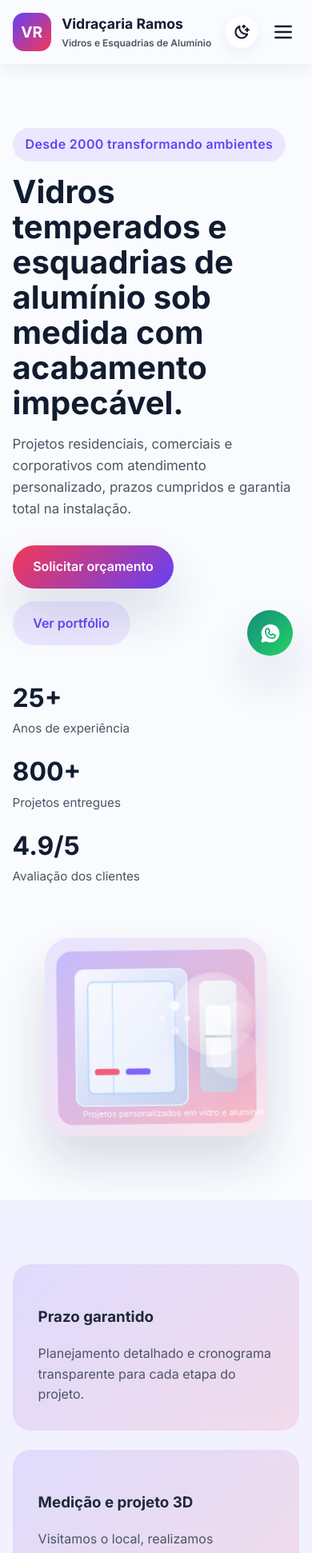
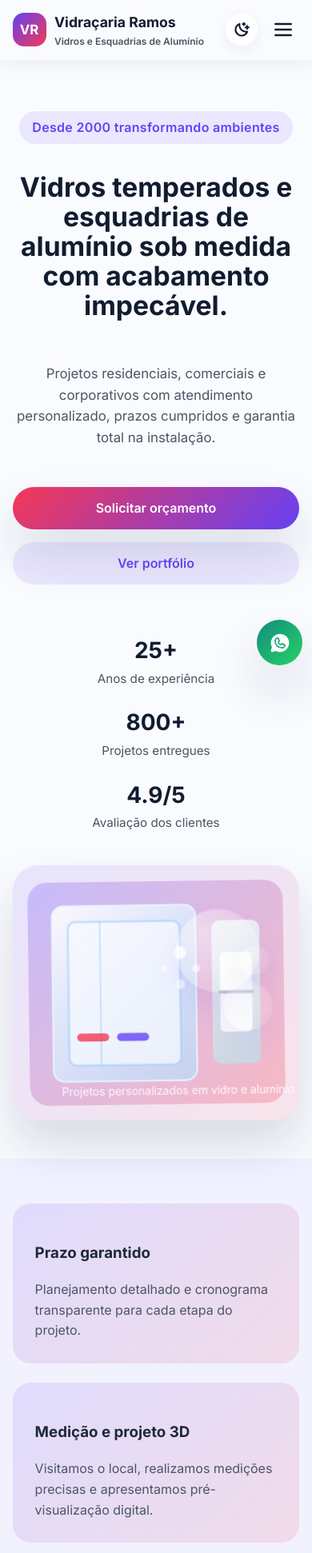
Before and after one commit to paulohramoss/landing-page, a React (Vite) app: page / in a window 390 px wide. Shown: the top 1942 px of the page at 80% size. Built offline with nearby package versions, Linux system fonts and the light colour scheme.

Commit message:
Improve responsive layout for mobile

```diff
--- a/src/styles/global.css
+++ b/src/styles/global.css
@@ -103,6 +103,7 @@ main {
 }
 
 .header .container {
+  position: relative;
   display: flex;
   align-items: center;
   justify-content: space-between;
@@ -231,6 +232,13 @@ main {
   gap: 3rem;
   grid-template-columns: repeat(2, minmax(0, 1fr));
   align-items: center;
+}
+
+.hero-content {
+  display: flex;
+  flex-direction: column;
+  align-items: flex-start;
+  gap: 1.5rem;
 }
 
 .hero-badge {
@@ -742,11 +750,18 @@ textarea:focus {
 }
 
 @media (max-width: 840px) {
+  .header .container {
+    gap: 1rem;
+  }
+
   .nav {
     position: absolute;
-    inset: 74px 1rem auto;
+    top: calc(100% + 0.75rem);
+    left: 0;
+    right: 0;
+    width: 100%;
     flex-direction: column;
-    align-items: flex-start;
+    align-items: stretch;
     gap: 1.5rem;
     padding: 1.5rem;
     border-radius: 16px;
@@ -755,7 +770,7 @@ textarea:focus {
     opacity: 0;
     pointer-events: none;
     transform: translateY(-10px);
-    transition: opacity 0.2s ease, transform 0.2s ease;
+    transition: opacity 0.25s ease, transform 0.25s ease;
   }
 
   .nav.is-open {
@@ -766,6 +781,11 @@ textarea:focus {
 
   .nav ul {
     flex-direction: column;
+    width: 100%;
+    gap: 1rem;
+  }
+
+  .nav a {
     width: 100%;
   }
 
@@ -780,6 +800,10 @@ textarea:focus {
 }
 
 @media (max-width: 640px) {
+  .header .container {
+    padding: 0.85rem 0;
+  }
+
   .floating-whatsapp__trigger {
     padding: 0.9rem;
     border-radius: 50%;
@@ -793,15 +817,86 @@ textarea:focus {
     width: min(92vw, 640px);
   }
 
+  .hero {
+    padding: 4.5rem 0 3.5rem;
+  }
+
+  .hero .container {
+    gap: 2.5rem;
+  }
+
+  .hero-content {
+    align-items: center;
+    text-align: center;
+    gap: 1.25rem;
+  }
+
+  .hero h1 {
+    font-size: clamp(2.1rem, 7.5vw, 2.6rem);
+  }
+
+  .hero p {
+    margin-bottom: 1.75rem;
+  }
+
+  .hero-actions {
+    width: 100%;
+    flex-direction: column;
+  }
+
+  .hero-actions .btn {
+    width: 100%;
+  }
+
   .hero-stats {
     flex-direction: column;
-    align-items: flex-start;
-    gap: 1rem;
+    align-items: stretch;
+    gap: 1.25rem;
+    text-align: center;
+  }
+
+  .hero-media {
+    max-width: 420px;
+    margin: 0 auto;
+  }
+
+  .section {
+    padding: 4rem 0;
+  }
+
+  .section-heading {
+    text-align: center;
+    margin-left: auto;
+    margin-right: auto;
+  }
+
+  .section-heading p {
+    margin-left: auto;
+    margin-right: auto;
+  }
+
+  .service-card,
+  .highlight-card,
+  .process-card,
+  .testimonial-card,
+  .contact-form,
+  .contact-chat {
+    padding: 2rem;
+  }
+
+  .form-grid {
+    grid-template-columns: 1fr;
+  }
+
+  .contact-chat__cta {
+    width: 100%;
+    justify-content: center;
   }
 
   .cta .container {
     flex-direction: column;
-    align-items: flex-start;
+    align-items: stretch;
+    text-align: left;
   }
 
   .cta-actions {
@@ -812,4 +907,57 @@ textarea:focus {
   .cta-actions .btn {
     width: 100%;
   }
+
+  .floating-whatsapp {
+    inset: auto 1rem 1rem auto;
+  }
 }
+
+@media (max-width: 480px) {
+  .header .container {
+    gap: 0.75rem;
+  }
+
+  .logo {
+    gap: 0.65rem;
+  }
+
+  .logo-icon {
+    width: 42px;
+    height: 42px;
+    font-size: 1.05rem;
+  }
+
+  .hero {
+    padding: 4rem 0 3rem;
+  }
+
+  .hero-actions .btn {
+    padding: 0.85rem 1.4rem;
+  }
+
+  .hero-stats strong {
+    font-size: 1.75rem;
+  }
+
+  .nav {
+    padding: 1.25rem;
+  }
+
+  .service-card,
+  .highlight-card,
+  .process-card,
+  .testimonial-card,
+  .contact-form,
+  .contact-chat {
+    padding: 1.75rem;
+  }
+
+  .section {
+    padding: 3.5rem 0;
+  }
+
+  .floating-whatsapp {
+    inset: auto 0.75rem 0.75rem auto;
+  }
+}
```
